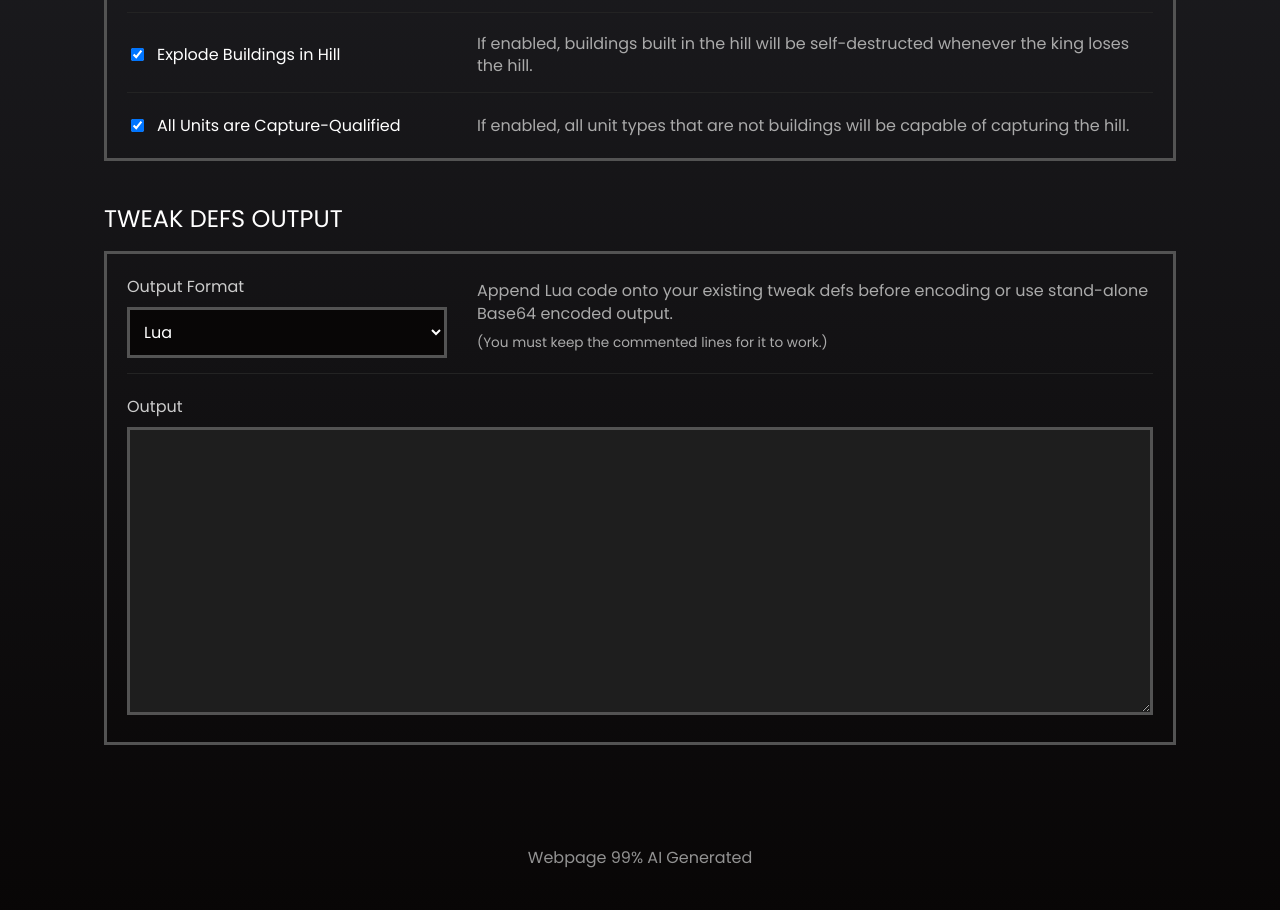
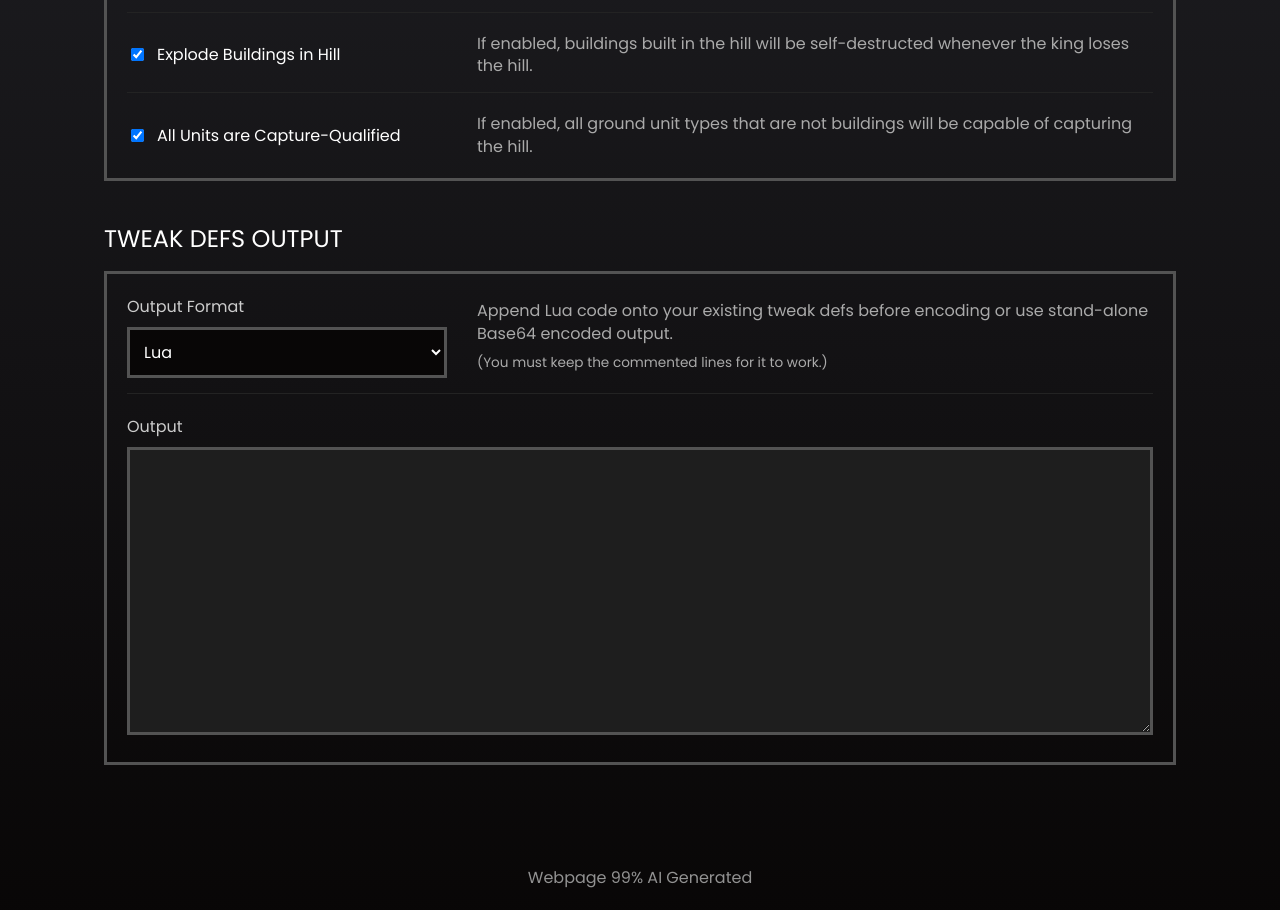
Before and after one commit to TTNO1/BAR-KingOfTheHill, a plain HTML site: page Configurator/index.html in a window 1280 px wide. Shown: the part 1315-2225 px from the top of the page. Drawn offline with Linux system fonts and the light colour scheme; no server answers; a web font is replaced by a local one.

Commit message:
Don't allow air units to capture when allUnitsCaptureQualified is true

```diff
--- a/Configurator/index.html
+++ b/Configurator/index.html
@@ -181,7 +181,7 @@
 						</label>
 					</div>
 					<div class="option-desc">
-						If enabled, all unit types that are not buildings will be capable of capturing the hill.
+						If enabled, all ground unit types that are not buildings will be capable of capturing the hill.
 					</div>
 				</div>
 
```
Also changed, not shown: 2 other files.
